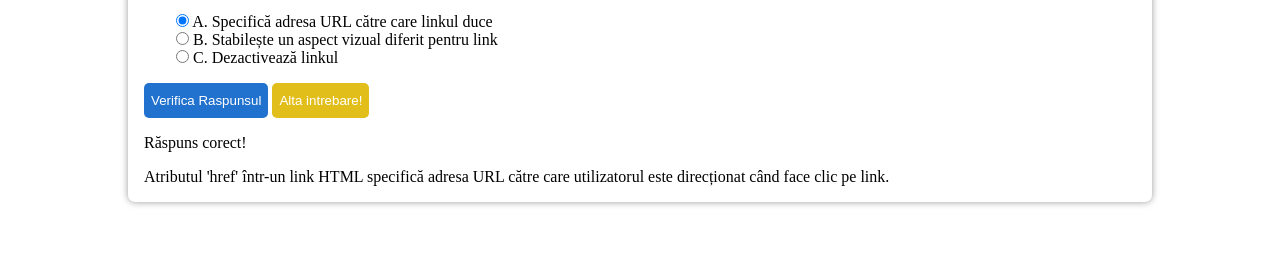
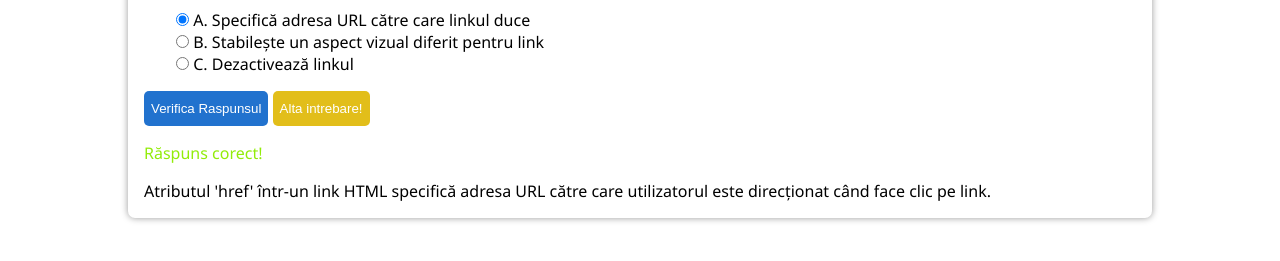
Before and after one commit to LuciaAndreea/QuizApp, a plain HTML site: page index.html in a window 1280 px wide. Shown: the part 357-618 px from the top of the page. Drawn offline with Linux system fonts and the light colour scheme.

Commit message:
styling text

```diff
--- a/style.css
+++ b/style.css
@@ -10,6 +10,7 @@ body{
     justify-content: center;
     align-items: center;
     height: 100vh;
+    font-family: 'Segoe UI', Tahoma, Geneva, Verdana, sans-serif;
 }
 
 .quiz-container{
@@ -52,3 +53,7 @@ button{
 .info{
     background-color: rgb(226, 190, 26);
 }
+
+.right{
+    color: rgb(146, 236, 9);
+}
```
